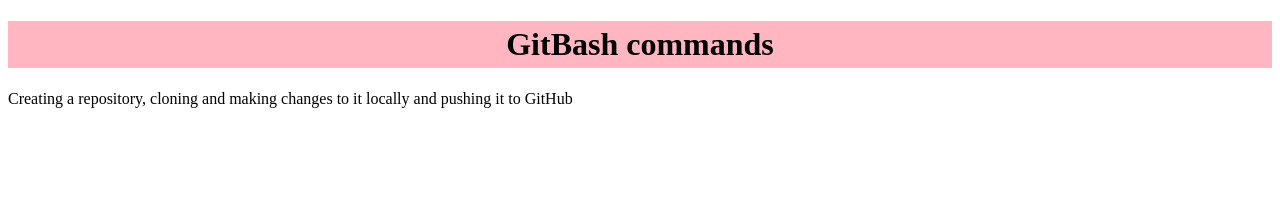
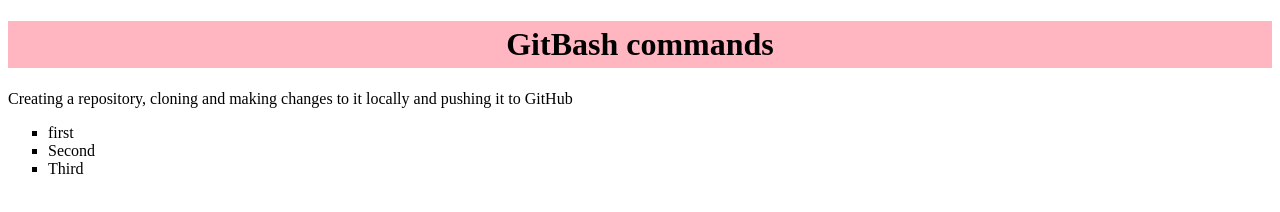
Before and after one commit to Abuassefa7/gitPractice2, a plain HTML site: page pages/index.html in a window 1280 px wide. Drawn offline with Linux system fonts and the light colour scheme.

Commit message:
Third Edit

```diff
--- a/pages/Css/style.css
+++ b/pages/Css/style.css
@@ -5,3 +5,7 @@ h1{
     margin-top: 0 auto;
     padding: 5px;
 }
+ul li{
+    list-style: square;
+
+}
--- a/pages/index.html
+++ b/pages/index.html
@@ -12,5 +12,10 @@
 			Creating a repository, cloning and making changes to it locally and
 			pushing it to GitHub
 		</p>
+        <ul>
+            <li>first</li>
+            <li>Second</li>
+            <li>Third</li>
+        </ul>
 	</body>
 </html>
```
